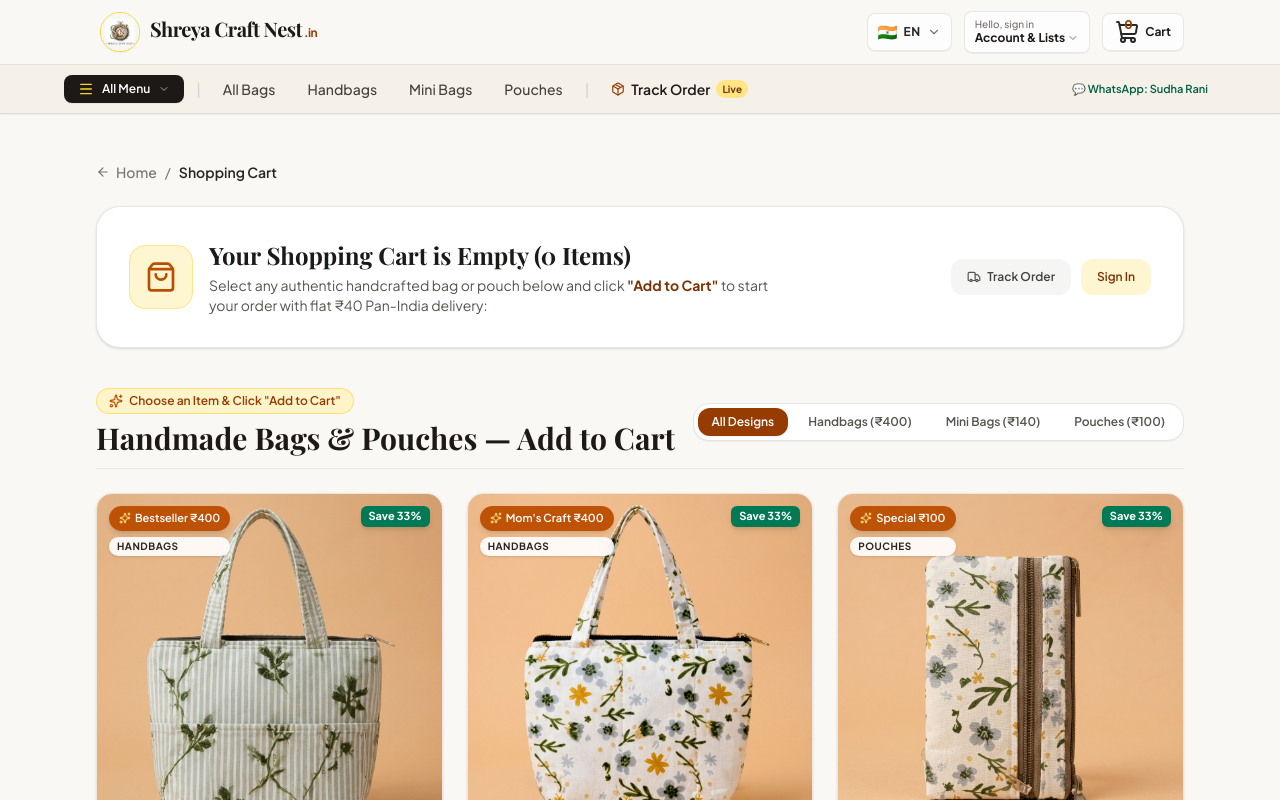
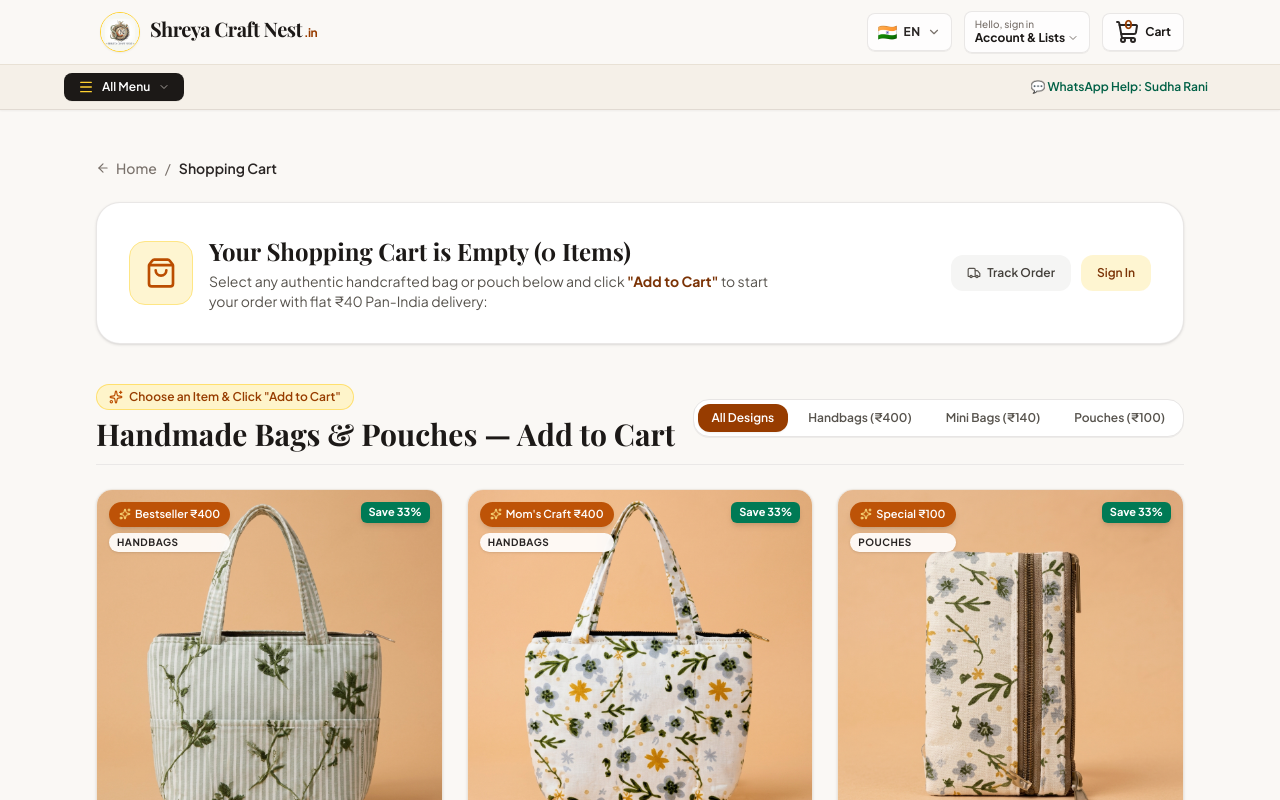
Before and after one commit to shreyasmaheethrouthu2079-svg/shreya-craft-nest, a Next.js app: page /cart in a window 1280 px wide. Shown: the top 800 px of the page. Built offline with nearby package versions, Linux system fonts and the light colour scheme; a web font is replaced by a local one.

Commit message:
Remove redundant quick links from menu bar leaving it completely clean

```diff
--- a/src/components/Navbar.tsx
+++ b/src/components/Navbar.tsx
@@ -365,13 +365,12 @@ export function Navbar() {
         </div>
       </div>
 
-      {/* MENU BAR (Clean Amazon-style bar with All Menu button holding all screenshot items) */}
+      {/* MENU BAR (Clean Amazon-style bar with All Menu button holding all items) */}
       <nav
         aria-label="Store Menu Bar"
-        className="bg-[#F5F0E8] border-t border-[#E8E1D5] px-3 sm:px-6 lg:px-8 py-2 overflow-x-auto scrollbar-none shadow-2xs"
+        className="bg-[#F5F0E8] border-t border-[#E8E1D5] px-3 sm:px-6 lg:px-8 py-2 shadow-2xs"
       >
         <div className="max-w-6xl mx-auto flex items-center justify-between gap-2 sm:gap-4 text-xs sm:text-sm font-medium text-stone-700 whitespace-nowrap">
-          <div className="flex items-center gap-2 sm:gap-3">
           {/* The Main All Menu Button */}
           <button
             type="button"
@@ -384,84 +383,13 @@ export function Navbar() {
             <ChevronDown className="w-3 h-3 text-stone-400 group-hover:translate-y-0.5 transition-transform" />
           </button>
 
-            <span className="text-stone-300">|</span>
-
-            {/* Clean Quick Category & Catalog Links */}
-            <Link
-              href="/#catalog"
-              onClick={(e) => {
-                if (window.location.pathname === "/") {
-                  e.preventDefault();
-                  const el = document.getElementById("catalog");
-                  if (el) el.scrollIntoView({ behavior: "smooth" });
-                }
-              }}
-              className="px-2.5 py-1.5 rounded-lg hover:bg-stone-200/70 hover:text-stone-900 transition-colors font-medium cursor-pointer"
-            >
-              All Bags
-            </Link>
-
-            <Link
-              href="/#catalog"
-              onClick={(e) => {
-                if (window.location.pathname === "/") {
-                  e.preventDefault();
-                  const el = document.getElementById("catalog");
-                  if (el) el.scrollIntoView({ behavior: "smooth" });
-                }
-              }}
-              className="px-2.5 py-1.5 rounded-lg hover:bg-stone-200/70 hover:text-stone-900 transition-colors font-medium cursor-pointer"
-            >
-              Handbags
-            </Link>
-
-            <Link
-              href="/#catalog"
-              onClick={(e) => {
-                if (window.location.pathname === "/") {
-                  e.preventDefault();
-                  const el = document.getElementById("catalog");
-                  if (el) el.scrollIntoView({ behavior: "smooth" });
-                }
-              }}
-              className="px-2.5 py-1.5 rounded-lg hover:bg-stone-200/70 hover:text-stone-900 transition-colors font-medium cursor-pointer"
-            >
-              Mini Bags
-            </Link>
-
-            <Link
-              href="/#catalog"
-              onClick={(e) => {
-                if (window.location.pathname === "/") {
-                  e.preventDefault();
-                  const el = document.getElementById("catalog");
-                  if (el) el.scrollIntoView({ behavior: "smooth" });
-                }
-              }}
-              className="px-2.5 py-1.5 rounded-lg hover:bg-stone-200/70 hover:text-stone-900 transition-colors font-medium cursor-pointer"
-            >
-              Pouches
-            </Link>
-
-            <span className="text-stone-300">|</span>
-
-            <Link
-              href="/track-order"
-              className="flex items-center gap-1.5 px-2.5 py-1.5 rounded-lg hover:bg-stone-200/70 hover:text-stone-900 transition-colors font-semibold text-stone-900 cursor-pointer"
-            >
-              <Package className="w-3.5 h-3.5 text-amber-800" />
-              <span>Track Order</span>
-              <span className="bg-amber-200 text-amber-900 text-[10px] px-1.5 py-0.5 rounded-full font-bold">Live</span>
-            </Link>
-          </div>
-
           <a
             href="https://wa.me/919491710704?text=Hi%20Sudha%20Rani%20ji%2C%20I%20have%20an%20inquiry%20regarding%20Shreya%20Crafts%20Nest%20products!"
             target="_blank"
             rel="noopener noreferrer"
-            className="hidden md:flex items-center gap-1 text-[11px] text-emerald-800 font-semibold hover:underline px-2 py-0.5"
+            className="flex items-center gap-1.5 text-xs text-emerald-800 font-semibold hover:underline px-2 py-0.5"
           >
-            <span>💬 WhatsApp: Sudha Rani</span>
+            <span>💬 WhatsApp Help: Sudha Rani</span>
           </a>
         </div>
       </nav>
```
Lines whose indentation alone changed are shown as unchanged.
